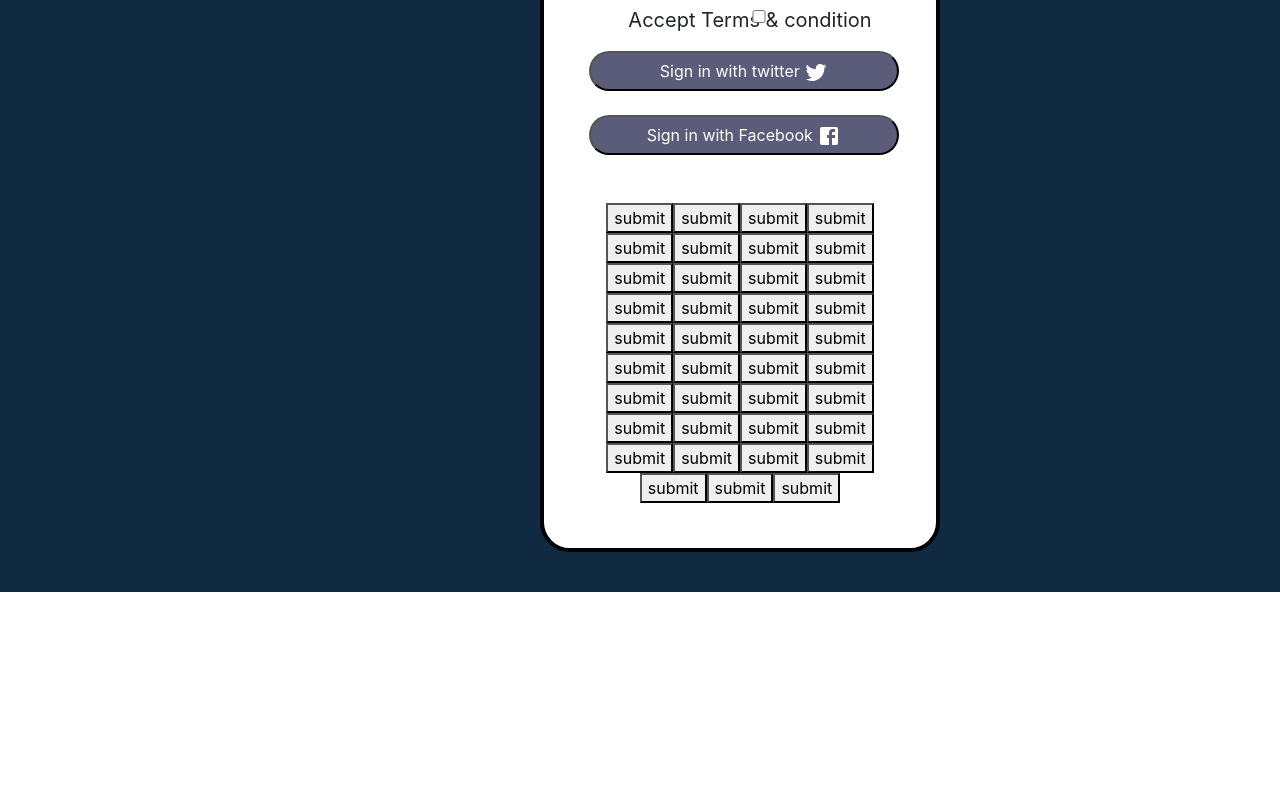
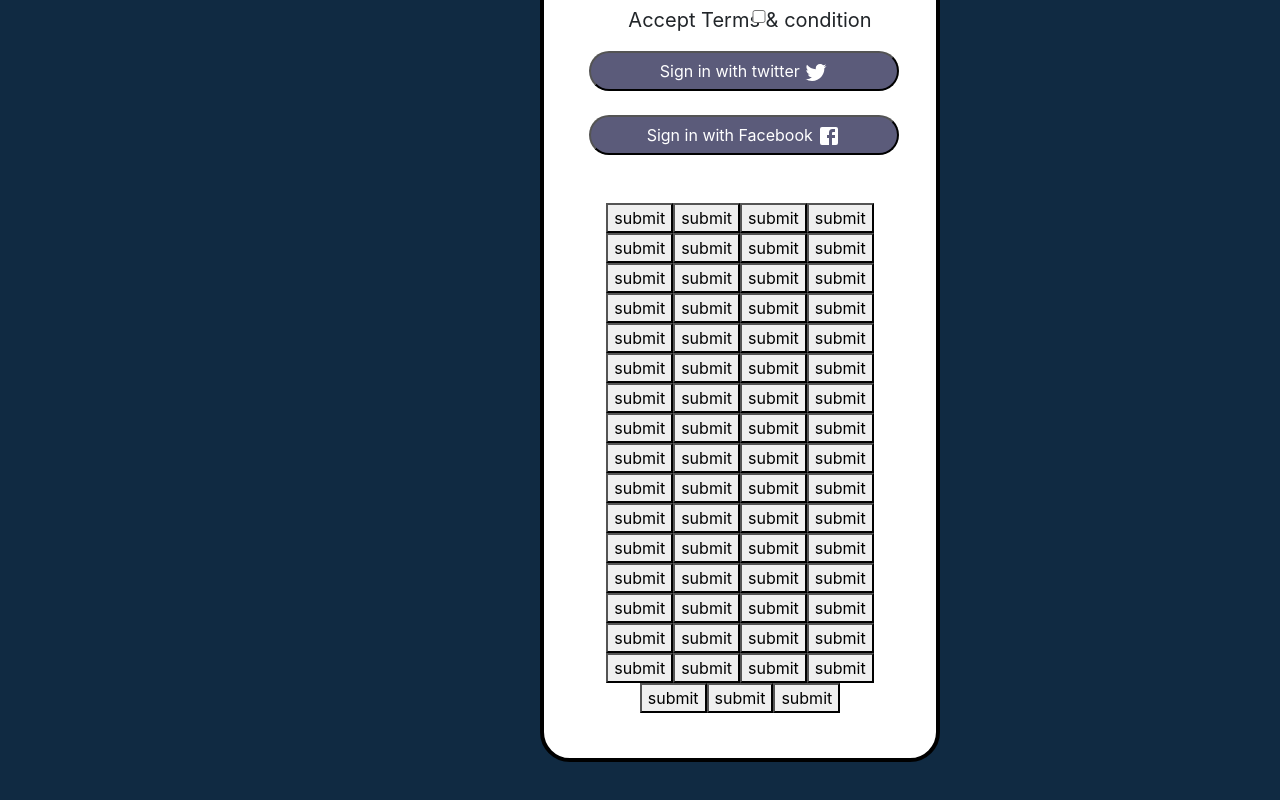
Before and after one commit to Yahiya-Zahour/pickupbiz, a React (Create React App) app: page / in a window 1280 px wide. Shown: the part 360-1160 px from the top of the page. Before the commit the page ends 952 px from the top, so only its background shows below. Built offline with nearby package versions, Linux system fonts and the light colour scheme.

Commit message:
homework

```diff
--- a/src/Component/HeaderSection/MainBodyHeader/Practice.jsx
+++ b/src/Component/HeaderSection/MainBodyHeader/Practice.jsx
@@ -69,6 +69,34 @@
             <button>submit</button>
             <button>submit</button>
             <button>submit</button>
+            <button>submit</button>
+            <button>submit</button>
+            <button>submit</button>
+            <button>submit</button>
+            <button>submit</button>
+            <button>submit</button>
+            <button>submit</button>
+            <button>submit</button>
+            <button>submit</button>
+            <button>submit</button>
+            <button>submit</button>
+            <button>submit</button>
+            <button>submit</button>
+            <button>submit</button>
+            <button>submit</button>
+            <button>submit</button>
+            <button>submit</button>
+            <button>submit</button>
+            <button>submit</button>
+            <button>submit</button>
+            <button>submit</button>
+            <button>submit</button>
+            <button>submit</button>
+            <button>submit</button>
+            <button>submit</button>
+            <button>submit</button>
+            <button>submit</button>
+            <button>submit</button>
                 </Form>
             </div>
 
```
